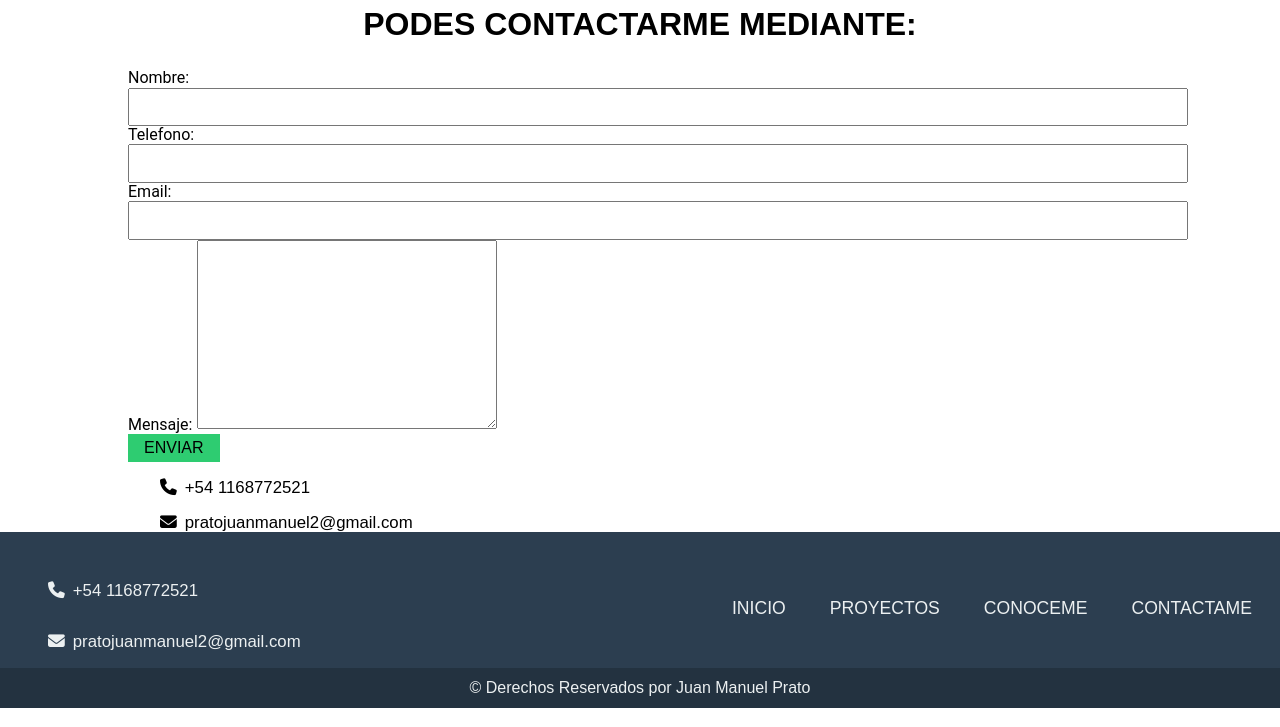
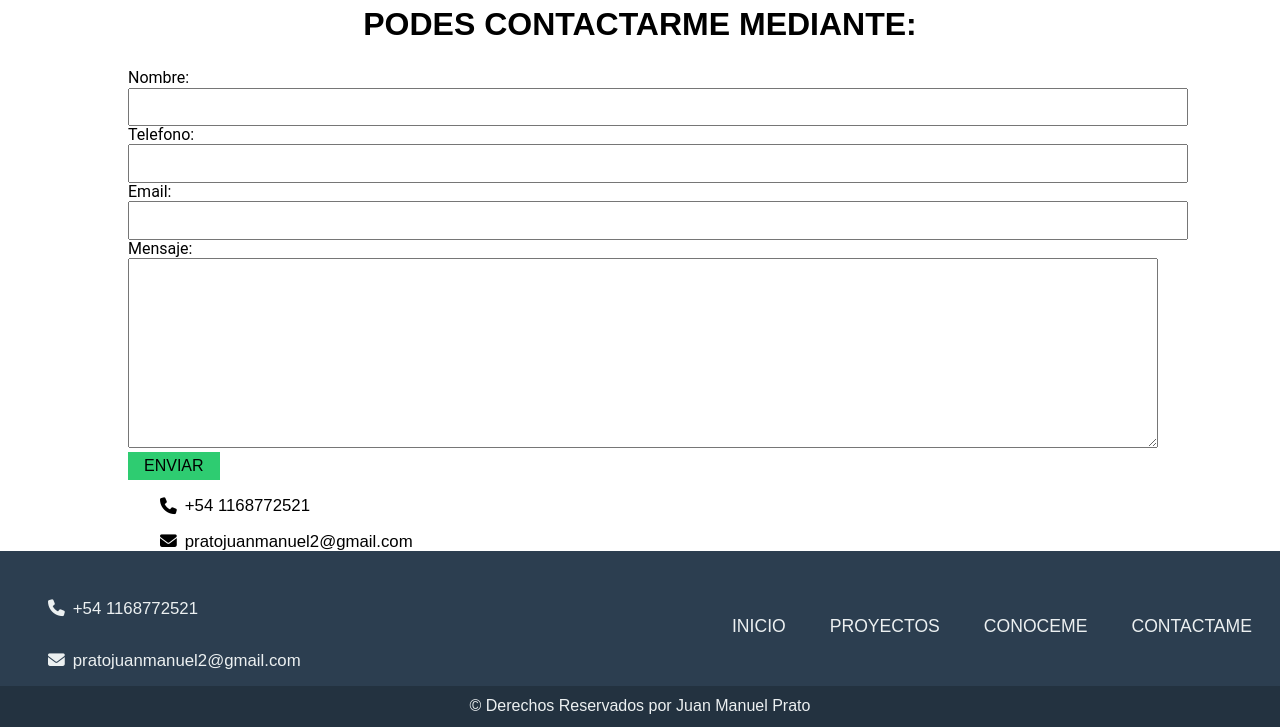
Before and after one commit to JuanPrato/portfolio, a PHP site: page / in a window 1280 px wide. Shown: the part 1715-2442 px from the top of the page. Run offline with PHP 8.4, Linux system fonts and the light colour scheme; some libraries are stand-ins or nearby versions; some web fonts are replaced.

Commit message:
contactame

```diff
--- a/index.php
+++ b/index.php
@@ -63,7 +63,7 @@ include 'includes/templates/header.php';
                     </div>
                     <div class="campo">
                         <label for="numero">Telefono:</label>
-                        <input type="number" class="input" id="numero" name="numero">
+                        <input type="number" class="input" id="numero" name="numero" min="0">
                     </div>
                     <div class="campo">
                         <label for="email">Email:</label>
@@ -71,7 +71,7 @@ include 'includes/templates/header.php';
                     </div>
                     <div class="campo">
                         <label for="mensaje">Mensaje:</label>
-                        <textarea name="mensaje" id="mensaje" cols="30" rows="10"></textarea>
+                        <textarea name="mensaje" id="mensaje" cols="30" rows="10" class="textarea"></textarea>
                     </div>
                     <input type="submit" value="Enviar" class="btn btn_primary" id="enviar_correo">
                 </form>
--- a/static/css/style.css
+++ b/static/css/style.css
@@ -484,6 +484,11 @@ main section:last-of-type{
     padding: .5rem 1rem;
 }
 
+.campo .textarea{
+    width: 100%;
+    min-height: 5rem;
+}
+
 /** UTILIDADES **/
 
 .hidden{
--- a/static/js/main.js
+++ b/static/js/main.js
@@ -5,12 +5,11 @@ $(function(){
 
     boton.on('click', toggleMenu);
 
-    enviar_correo = $('#enviar_correo');
+    const enviar_correo = $('#enviar_correo');
     enviar_correo.on('click', enviarCorreo);
 });
 
 function toggleMenu(e) {
-    console.log(e.target);
 
     let menu = $('#nav-header');
 
```
